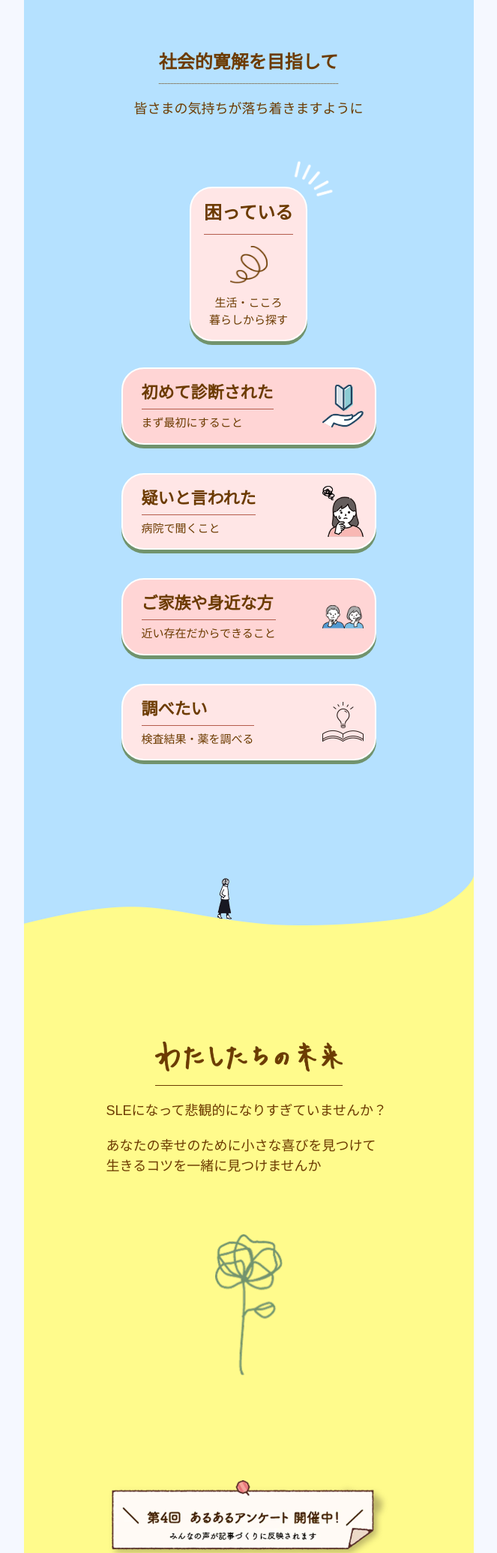
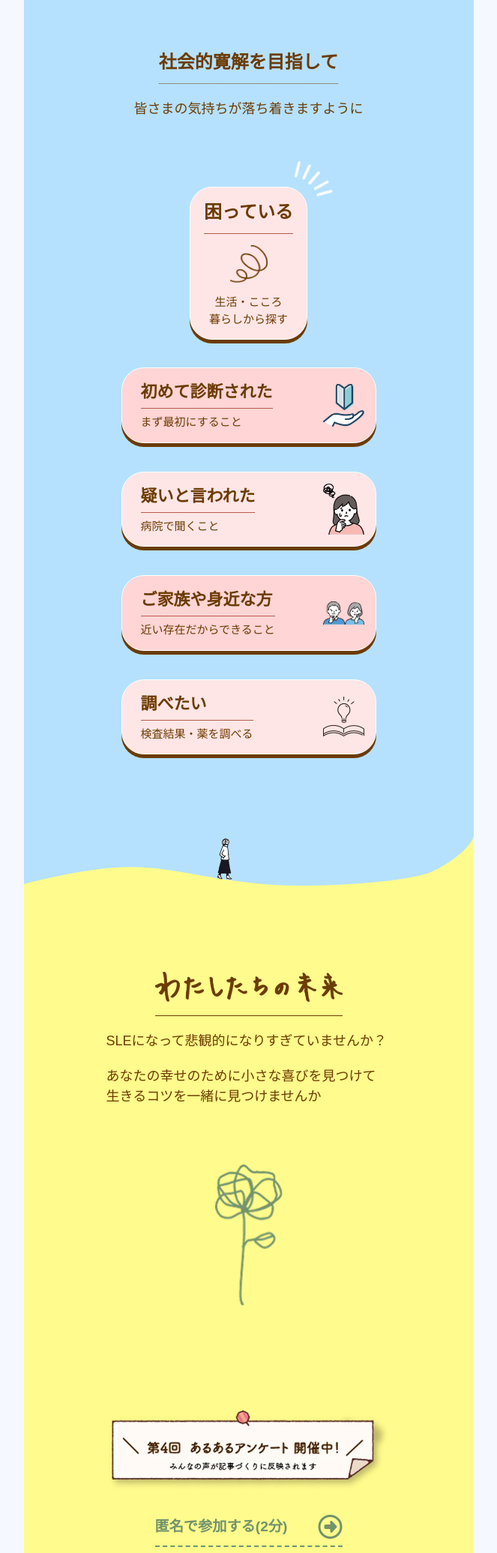
Before and after one commit to makikooo/renewal_our_sle, a PHP site: page / in a window 1280 px wide. Shown: the part 1269-3340 px from the top of the page at 75% size, without its empty margins (301-964 px from the left). Run offline with PHP 8.4, Linux system fonts and the light colour scheme; some libraries are stand-ins or nearby versions.

Commit message:
スマホ実機にて確認

```diff
--- a/assets/css/style.css
+++ b/assets/css/style.css
@@ -606,7 +606,7 @@ body {
     }
     .sec02 {
       text-align: center;
-      padding-bottom: 115px;
+      padding-bottom: 70px;
 
       .sec02__center {
         text-align: center;
@@ -638,15 +638,15 @@ body {
         .support__button {
           cursor: pointer;
           display: block;
-          border: var(--white-color) solid 2px;
+          border: var(--white-color) solid 1px;
           border-radius: 30px;
-          box-shadow: var(--accent-green01) 0 5px 0;
+          box-shadow: var(--font-color) 0 5px 0;
           &.lightpink {
             background-color: var(--bg-lightpink);
             transition: opacity 0.3s ease;
             &:hover {
             opacity: 0.7;
-          }
+            }
           }
           .support__title {
             display: inline-block;
@@ -654,6 +654,9 @@ body {
             font-size: 1.5rem;
             padding-bottom: 10px;
             border-bottom: var(--font-color-accent) solid 1px;
+            @media (max-width: 768px) {
+              font-size: 1.25rem;
+            }
           }
           .support__img {
             margin: 15px auto;
@@ -673,8 +676,8 @@ body {
         align-items: center;
         width: 340px;
         margin: 38px auto;
-        border: var(--white-color) solid 2px;
-        box-shadow: var(--accent-green01) 0 5px 0;
+        border: var(--white-color) solid 1px;
+        box-shadow: var(--font-color) 0 5px 0;
         border-radius: 30px;
         padding: 15px 15px 15px 25px;
         text-align: left;
@@ -697,6 +700,9 @@ body {
             font-size: 1.375rem;
             padding-bottom: 5px;
             border-bottom: var(--font-color-accent) solid 1px;
+            @media (max-width: 768px) {
+              font-size: 1.25rem;
+            }
           }
           .support__subtitile {
             padding-top: 7px;
@@ -720,7 +726,7 @@ body {
       }
     }
     .sec03 {
-      padding-top: 110px;
+      padding-top: 70px;
       padding-bottom: 50px;
       background-color: var(--bg-yellow);
       position: relative;
@@ -758,6 +764,10 @@ body {
         width: 90px;
         display: block;
         margin: 77px auto 140px;
+        @media (max-width: 768px) {
+          width: 60px;
+          margin-bottom: 80px;
+        }
       }
       .enquete__link {
         cursor: pointer;
@@ -982,7 +992,7 @@ body {
           }
 
           .update__time {
-            font-size: 1.125rem;
+            font-size: 1rem;
           }
           .update__text {
             font-size: 1.125rem;
@@ -997,7 +1007,7 @@ body {
       }
       .term__title {
         width: 200px;
-        margin: 43px auto 23px;
+        margin: 70px auto 23px;
         font-size: 1.5rem;
         padding-bottom: 5px;
         border-bottom: var(--font-color) solid 0.5px;
```
